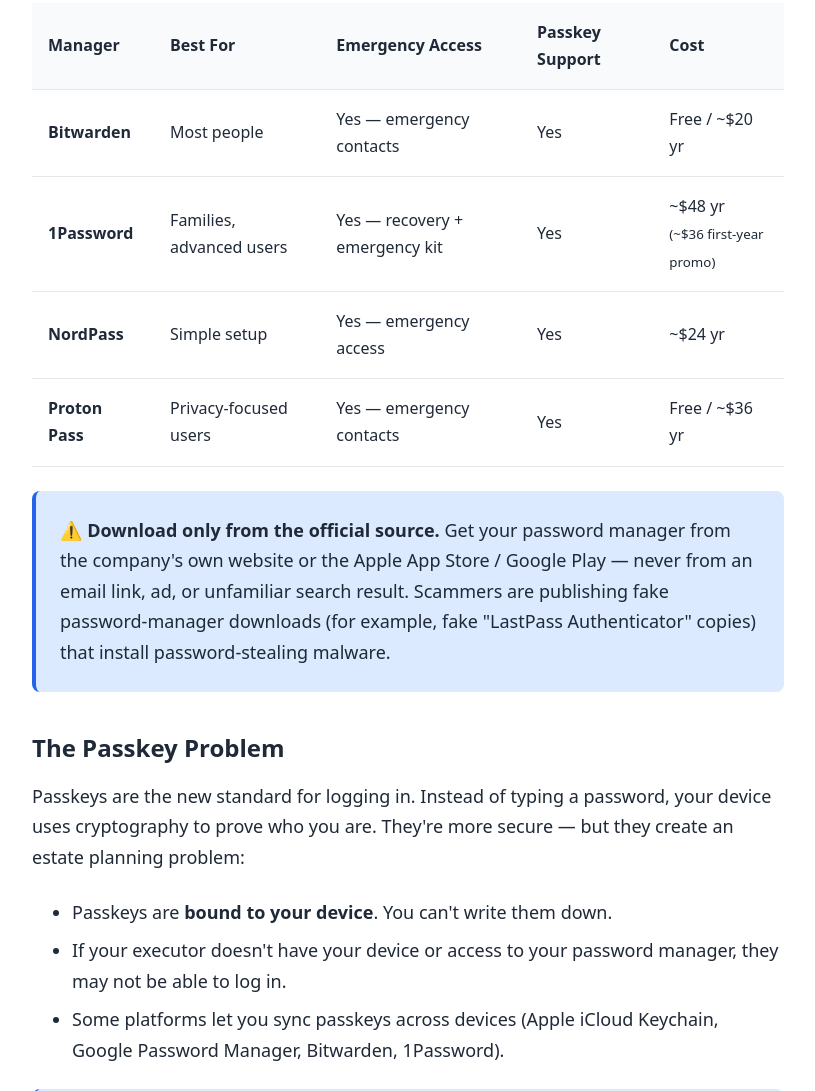
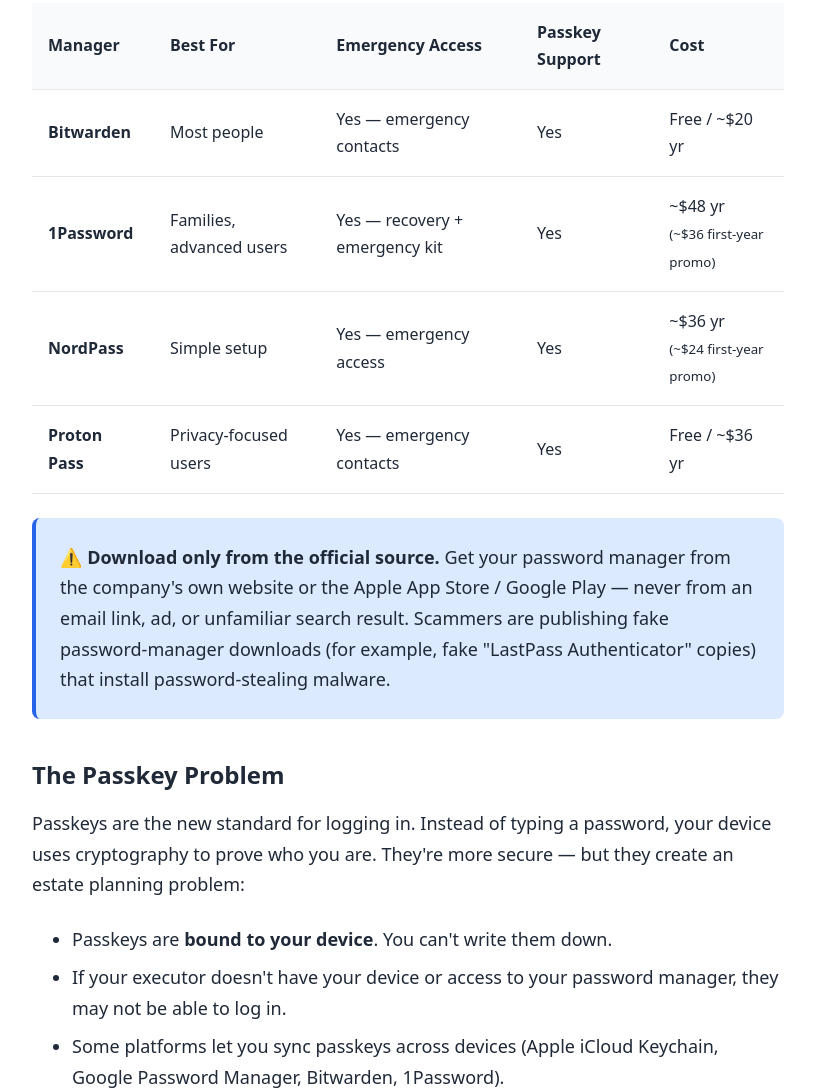
Before and after one commit to gjohnsonxx/digitalestateplanning-site, a plain HTML site: page guide.html in a window 1280 px wide. Shown: the part 3765-4856 px from the top of the page, without its empty margins (232-1047 px from the left). Drawn offline with Linux system fonts and the light colour scheme.

Commit message:
Oct/Nov 2026: NordPass ongoing price (~$36/yr, promo noted) in guide table

```diff
--- a/guide.html
+++ b/guide.html
@@ -169,7 +169,7 @@
             <td>Simple setup</td>
             <td>Yes — emergency access</td>
             <td>Yes</td>
-            <td>~$24 yr</td>
+            <td>~$36 yr<br><small>(~$24 first-year promo)</small></td>
           </tr>
           <tr>
             <td><strong>Proton Pass</strong></td>
```
